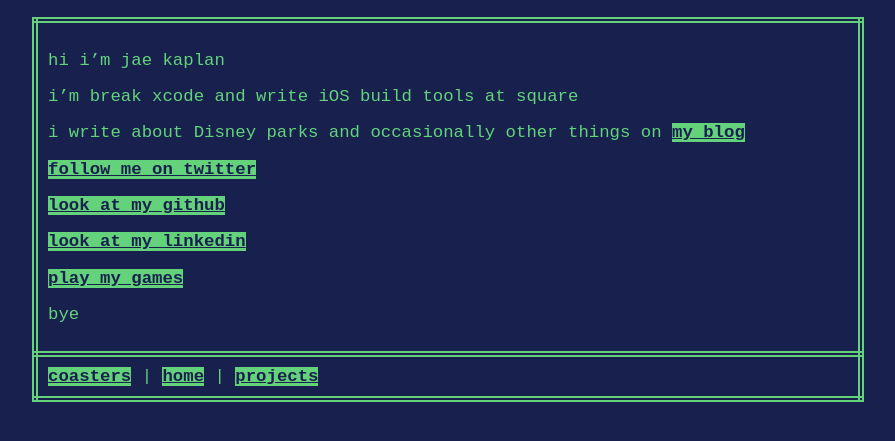
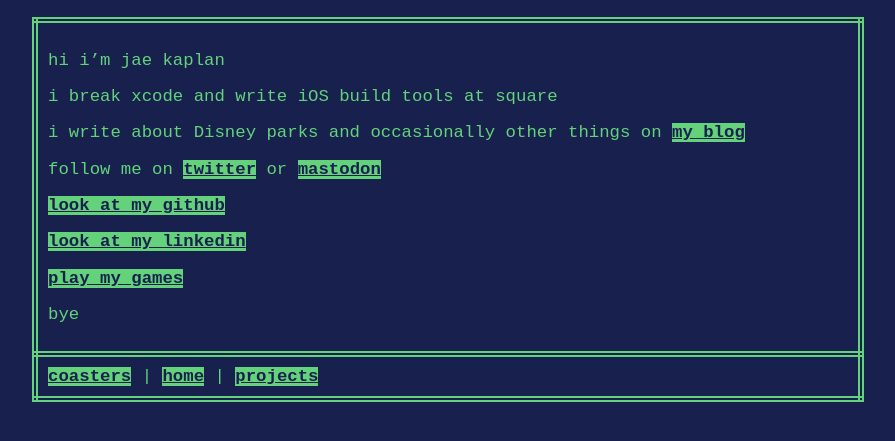
Before and after one commit to jkap/jkap-crimeteam, a Jekyll site: the page built from index.md, in a window 1280 px wide. Shown: the top 441 px of the page, without its empty margins (192-1087 px from the left). Built offline with Jekyll 4.4.1, drawn with Linux system fonts in a browser that asks for light colours.

```diff
--- a/_config.yml
+++ b/_config.yml
@@ -10,4 +10,6 @@ github_username:  jkap
 exclude:
   - Gemfile
   - Gemfile.lock
+  - vendor/
+  - .bundle/
 markdown: kramdown
--- a/index.md
+++ b/index.md
@@ -5,16 +5,23 @@ navTitle: home
 
 hi i'm jae kaplan
 
-i'm break xcode and write iOS build tools at square
+i break xcode and write iOS build tools at square
 
-i write about Disney parks and occasionally other things on [my blog](https://blog.jkap.io)
+i write about Disney parks and occasionally other things on [my blog][blog]{:rel="me"}
 
-[follow me on twitter](https://twitter.com/jkap)
+follow me on [twitter][twitter]{:rel="me"} or [mastodon][mastodon]{:rel="me"}
 
-[look at my github](https://github.com/jkap)
+[look at my github][github]{:rel="me"}
 
-[look at my linkedin](https://www.linkedin.com/in/yrfriendjkap/)
+[look at my linkedin][linkedin]{:rel="me"}
 
-[play my games](https://jkap.itch.io)
+[play my games][itch]{:rel="me"}
 
 bye
+
+[blog]: https://blog.jkap.io
+[twitter]: https://twitter.com/jkap
+[mastodon]: https://cybre.space/@jkap
+[github]: https://github.com/jkap
+[linkedin]: https://www.linkedin.com/in/yrfriendjkap/
+[itch]: https://jkap.itch.io
```
